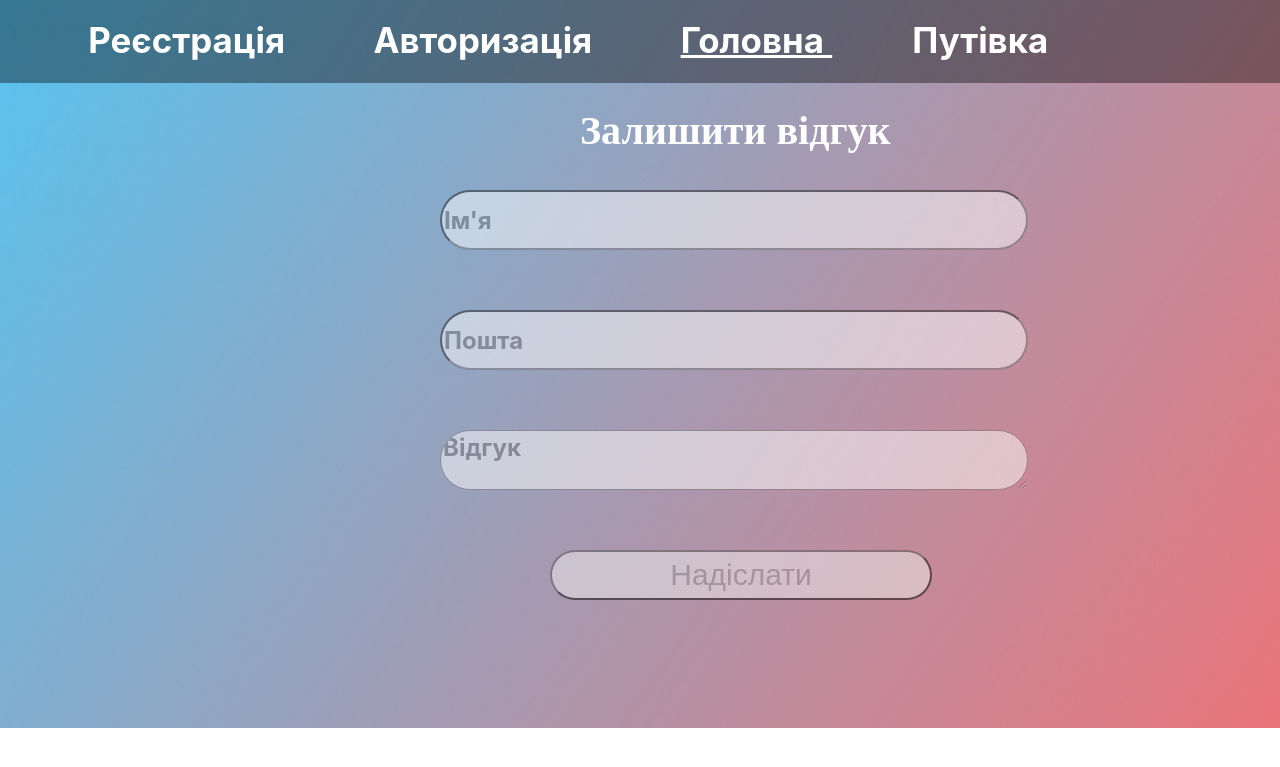
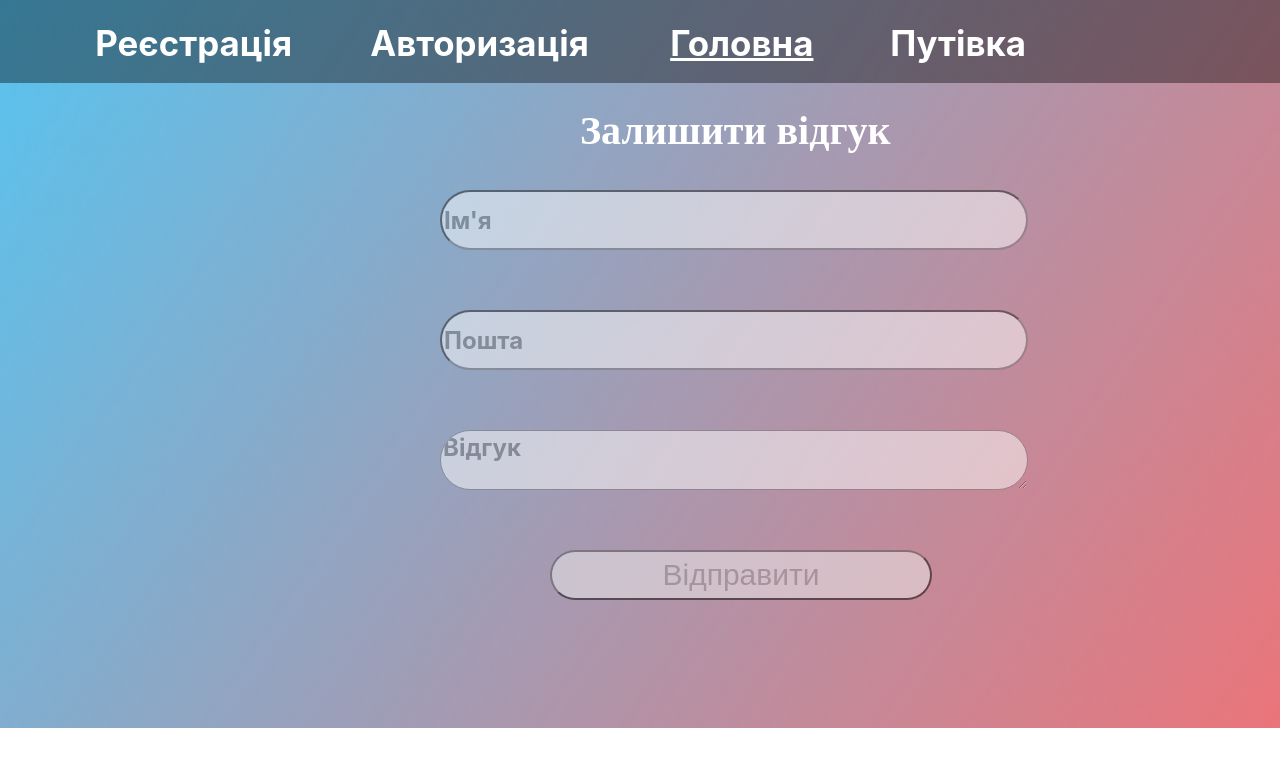
Before and after one commit to Arhip-ops/Tour, a Python web app: template home/templates/home.html in a window 1280 px wide. Shown: the top 767 px of the page. Run offline with Jinja, Linux system fonts and the light colour scheme; the template is opened without the code that fills it, so the values that code supplies are empty.

Commit message:
Fixed urls on home page

```diff
--- a/home/static/css/style.css
+++ b/home/static/css/style.css
@@ -8,16 +8,15 @@
 
 a{
     text-decoration: none;
-    position: relative;
-    top: -223px;
     font-size: 34.85px;
     color:white;
     margin-left: 80.16px;
     font-family: "Inter", sans-serif;
     font-weight: bold;
+
 }
 
-.main {
+/* .main {
     text-decoration: underline;
     position: relative;
     top: -223px;
@@ -26,7 +25,7 @@ a{
     margin-left: 80.16px;
     font-family: "Inter", sans-serif;
     font-weight: bold;
-}
+} */
 
 .otzuv {
     color: white;
@@ -118,3 +117,33 @@ a{
     width: 500px;
     z-index: 1000;
   }
+
+  .reg{
+    position: absolute;
+    top: 22px;
+    left: 15px;
+}
+
+.log{
+    position: absolute;
+    top: 22px;
+    left: 290px;
+}
+
+.main {
+    text-decoration: underline;
+    position: absolute;
+    top: 22px;
+    left: 590px;
+    font-size: 34.85px;
+    color:white;
+    margin-left: 80.16px;
+    font-family: "Inter", sans-serif;
+    font-weight: bold;
+}
+
+.tour{
+    position: absolute;
+    top: 22px;
+    left: 810px;
+}
--- a/home/static/js/home.js
+++ b/home/static/js/home.js
@@ -1,10 +1,9 @@
-const buttonSend = document.querySelector(".send")
-
+const buttonSend = document.querySelector(selectors = ".send")
+console.log(buttonSend)
 buttonSend.addEventListener(
     type = "click",
     listener = (event) => {
-        document.querySelector(".emailDiv").style.display = "flex"
-        console.log("12312")
+        document.querySelector(selectors = ".emailDiv").style.display = "flex"
+
     }
-
 )
--- a/home/templates/home.html
+++ b/home/templates/home.html
@@ -4,11 +4,19 @@
 {% endblock %}
 {% block content %}
     <link rel="stylesheet" href="{{url_for('home_app.static', filename = 'css/style.css')}}">
+
+
     <img src="{{url_for('home_app.static', filename = 'images/frame_background.png')}}" alt="" class="frame_background">
-    <script src = "{{url_for('home_app.static', filename = 'js/home.js')}}"></script>
 
     <h1>Головна Сторінка</h1>
     <h1 class = "otzuv">Залишити відгук</h1>
+
+    <div class = "emailDiv" style = "display: none;">
+        <form method="POST" class = "emailForm" enctype = "multipart/form-data">
+            <h1 class = 'h1'>Письмо успішно надіслано!</h1>
+        </form>
+
+    </div>
     <form method = "POST">
         <h1 class = 'name'>Ім'я</h1>
         <input class = 'input-name' type="text" name = "name" placeholder="Ім'я">
@@ -16,14 +24,8 @@
         <input class = 'input-email' type="text" name = "email" placeholder="Пошта">
         <h1 class = 'review'>Відгук</h1>
         <textarea class = 'review-input' name="review" id="" placeholder="Відгук"></textarea>
-        <button class = 'send' type="submit">Надіслати</button>
+        <button type="submit" class = "send">Відправити</button>
 
     </form>
-    <div class = "emailDiv" style = "display: none;">
-        <form method="POST" class = "emailForm" enctype = "multipart/form-data">
-            <h1 class = 'h1'>Письмо успішно надіслано!</h1>
-        </form>
-
-    </div>
-
+    <script src = "{{url_for('home_app.static', filename = 'js/home.js')}}"></script>
 {% endblock %}
--- a/main/templates/base.html
+++ b/main/templates/base.html
@@ -9,10 +9,10 @@
     {% block content %}
 
     {% endblock %}
-    <a href="/registration/">Реєстрація</body>
-    <a href="/login/">Авторизація</body>
-    <a class = "main" href="/">Головна</body>
-    <a href="/tour/">Путівка</body>
+    <a class = "reg" href="/registration/">Реєстрація</body>
+    <a class = "log" href="/login/">Авторизація</body>
+    <a class = "main" class = "main" href="/">Головна</body>
+    <a class = "tour" href="/tour/">Путівка</body>
 
 
 </body>
```
